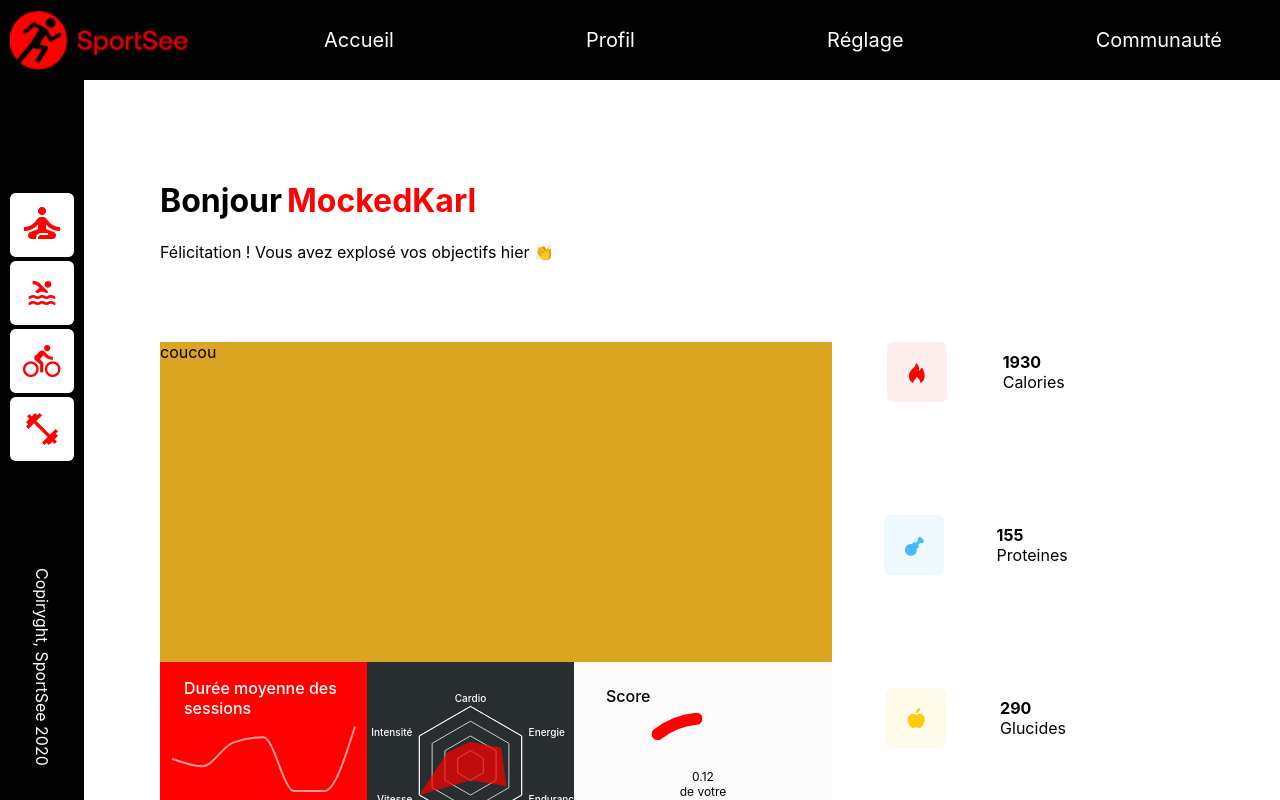
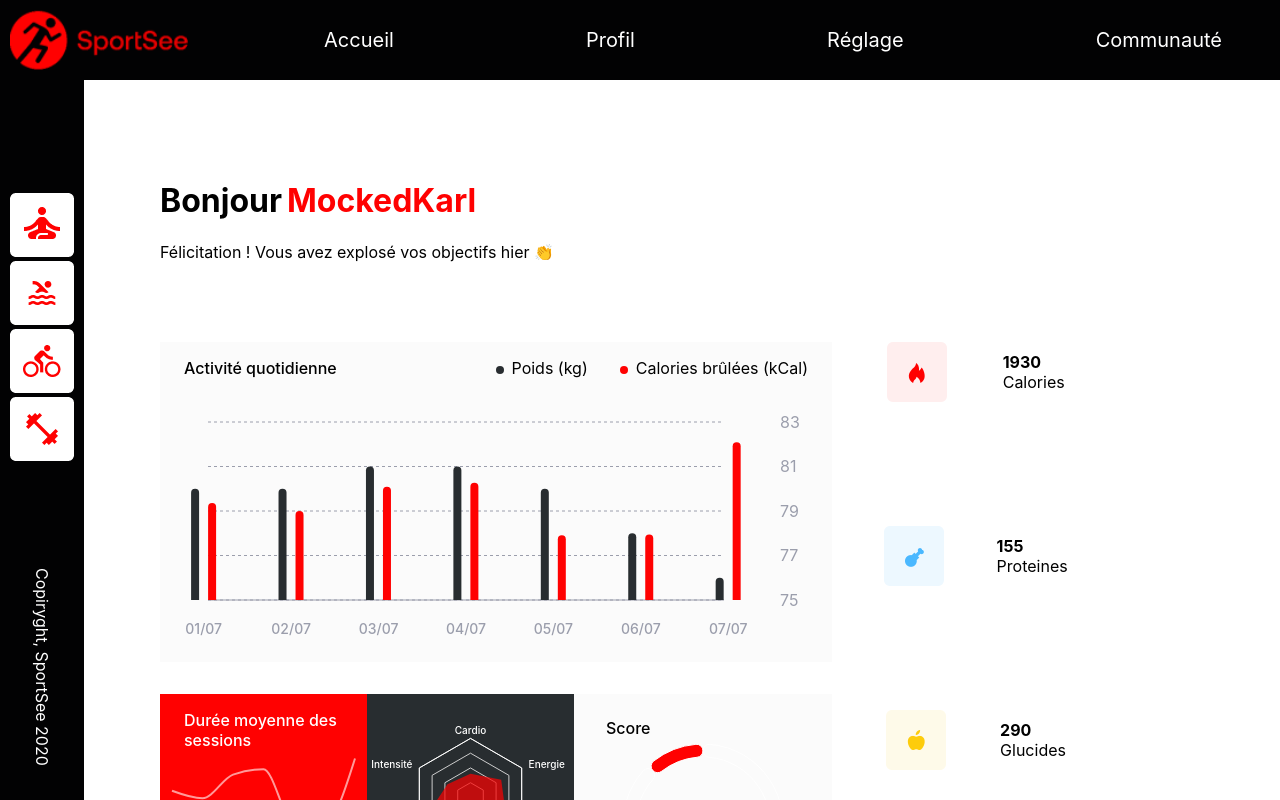
Before and after one commit to maroua-MEDDEB/Adoptez-les-API-REST-pour-vos-projets-web-P12, a React (Create React App) app in the folder dashboard/: page /sportResults/12 in a window 1280 px wide. Shown: the top 800 px of the page. Built offline with nearby package versions, Linux system fonts and the light colour scheme.

Commit message:
créer le component ActivityDays

```diff
--- a/dashboard/src/Pages/SportResultsTraining/SportResultsTraining.jsx
+++ b/dashboard/src/Pages/SportResultsTraining/SportResultsTraining.jsx
@@ -14,7 +14,7 @@ import {
 import { useState, useEffect } from "react";
 import { getAllDataMocked } from "../../service/mockedAPI";
 import { User } from "../../model/User";
-// import { ActivityDays } from "../../components/AcivityDays/ActivityDays";
+import { ActivityDays } from "../../components/AcivityDays/ActivityDays";
 import ScoreUser from "../../components/ScoreUser/ScoreUser";
 import { Score } from "../../model/Score";
 import { SessionDuration } from "../../components/SessionDuration/SessionDuration";
@@ -93,8 +93,7 @@ function SportResultsTraining() {
         <SectionInfos>
           <ItemsActivitySport>
             <Item_activity>
-              <div>coucou</div>
-              {/* <ActivityDays userId={userId} data={mockedData} api={false} /> */}
+              <ActivityDays userId={userId} data={mockedData} api={false} />
             </Item_activity>
             <ItemsMeasure>
               <SessionDuration userId={userId} data={mockedData} api={false} />
--- a/dashboard/src/Pages/SportResultsTraining/index.style.js
+++ b/dashboard/src/Pages/SportResultsTraining/index.style.js
@@ -22,6 +22,7 @@ export const SectionInfos = styled.section`
 export const Item_activity = styled.div`
   height: 320px;
   background: goldenrod;
+  margin-bottom: 2rem;
 `;
 
 export const ItemsActivitySport = styled.div`
--- /dev/null
+++ b/dashboard/src/components/AcivityDays/ActivityDays.jsx
@@ -0,0 +1,107 @@
+import PropTypes from "prop-types";
+import {
+  ActivityDaysContainer,
+  ActivityDaysTitle,
+  ActivityDaysLegend,
+  LegendDetail,
+  ColorBullet,
+} from "./index.style.js";
+import { Activity } from "../../model/Activity.js";
+import {
+  Bar,
+  BarChart,
+  CartesianGrid,
+  ResponsiveContainer,
+  Tooltip,
+  XAxis,
+  YAxis,
+} from "recharts";
+import { CustomTooltip } from "../CustomTooltip/CustomTooltip.jsx";
+
+export function ActivityDays({ userId, data, api = false }) {
+  const activityDays = new Activity(userId, data?.userActivities)._activities;
+  console.log("activityDays : ", activityDays);
+  return (
+    <ActivityDaysContainer>
+      <ActivityDaysTitle>Activité quotidienne</ActivityDaysTitle>
+
+      <ActivityDaysLegend>
+        <LegendDetail>
+          <ColorBullet background="#282D30"></ColorBullet>
+          Poids (kg)
+        </LegendDetail>
+        <LegendDetail>
+          <ColorBullet background="#ff0101"></ColorBullet>
+          Calories brûlées (kCal)
+        </LegendDetail>
+      </ActivityDaysLegend>
+
+      <ResponsiveContainer width="100%" height="100%">
+        <BarChart
+          data={activityDays}
+          margin={{ top: 80, right: 48, bottom: 32, left: 48 }}
+          barGap={8}
+          barCategoryGap="35%"
+        >
+          <CartesianGrid
+            strokeDasharray="3 3"
+            vertical={false}
+            stroke="#9B9EAC"
+          />
+          <XAxis
+            dataKey="day"
+            dy={16}
+            padding={{ left: -48, right: -48 }}
+            stroke="#9B9EAC"
+            tickLine={false}
+            tick={{ fontSize: 14, fontWeight: 500 }}
+          />
+          <YAxis
+            yAxisId="kg"
+            dataKey="kilogram"
+            domain={["dataMin - 1", "dataMax + 2"]}
+            allowDecimals={false}
+            dx={48}
+            orientation="right"
+            stroke="#9B9EAC"
+            axisLine={false}
+            tickLine={false}
+          />
+          <YAxis
+            yAxisId="cal"
+            dataKey="calories"
+            domain={[0, "dataMax + 50"]}
+            hide={true}
+          />
+          <Bar
+            yAxisId="kg"
+            dataKey="kilogram"
+            maxBarSize={8}
+            fill="#282d30"
+            radius={[50, 50, 0, 0]}
+          />
+          <Bar
+            yAxisId="cal"
+            dataKey="calories"
+            maxBarSize={8}
+            fill="#ff0101"
+            radius={[50, 50, 0, 0]}
+          />
+          <Tooltip
+            wrapperStyle={{ outlineStyle: "none" }}
+            content={<CustomTooltip />}
+            cursor={{
+              fill: "#000000",
+            }}
+          />
+        </BarChart>
+      </ResponsiveContainer>
+    </ActivityDaysContainer>
+  );
+}
+ActivityDays.propTypes = {
+  userId: PropTypes.string.isRequired,
+  data: PropTypes.object.isRequired,
+  api: PropTypes.bool,
+};
+// export default ActivityDays;
--- a/dashboard/src/components/AcivityDays/index.style.js
+++ b/dashboard/src/components/AcivityDays/index.style.js
@@ -4,6 +4,7 @@ export const ActivityDaysContainer = styled.div`
   position: relative;
   height: 100%;
   background: #fbfbfb;
+  margin-bottom: 1rem;
 `;
 
 export const ActivityDaysTitle = styled.h2`
@@ -25,7 +26,7 @@ export const ActivityDaysLegend = styled.div`
   position: absolute;
   top: 1.5rem;
   right: 2rem;
-  color: blue;
+  color: "#74798C";
 
   @media (max-width: 1340px) {
     top: 1rem;
--- a/dashboard/src/components/CustomTooltip/CustomTooltip.jsx
+++ b/dashboard/src/components/CustomTooltip/CustomTooltip.jsx
@@ -16,13 +16,13 @@ export function CustomTooltip({ active, payload }) {
       <TooltipContainer>
         <TooltipLine
           // @ts-ignore
-          background="green"
+          background="##282D30"
         >
           {`${payload[0].value} kg`}
         </TooltipLine>
         <TooltipLine
           // @ts-ignore
-          background="yellow"
+          background="#E60000"
         >
           {`${payload[1].value} kCal`}
         </TooltipLine>
```
